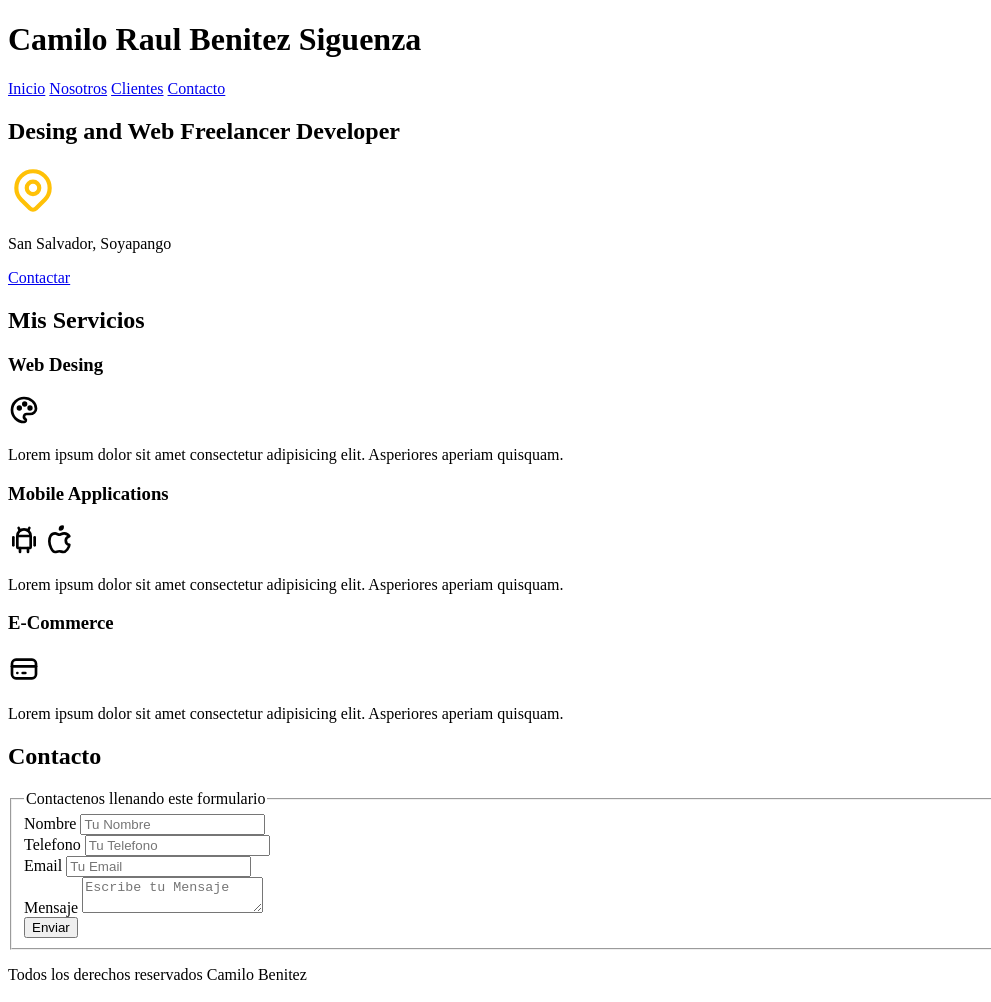
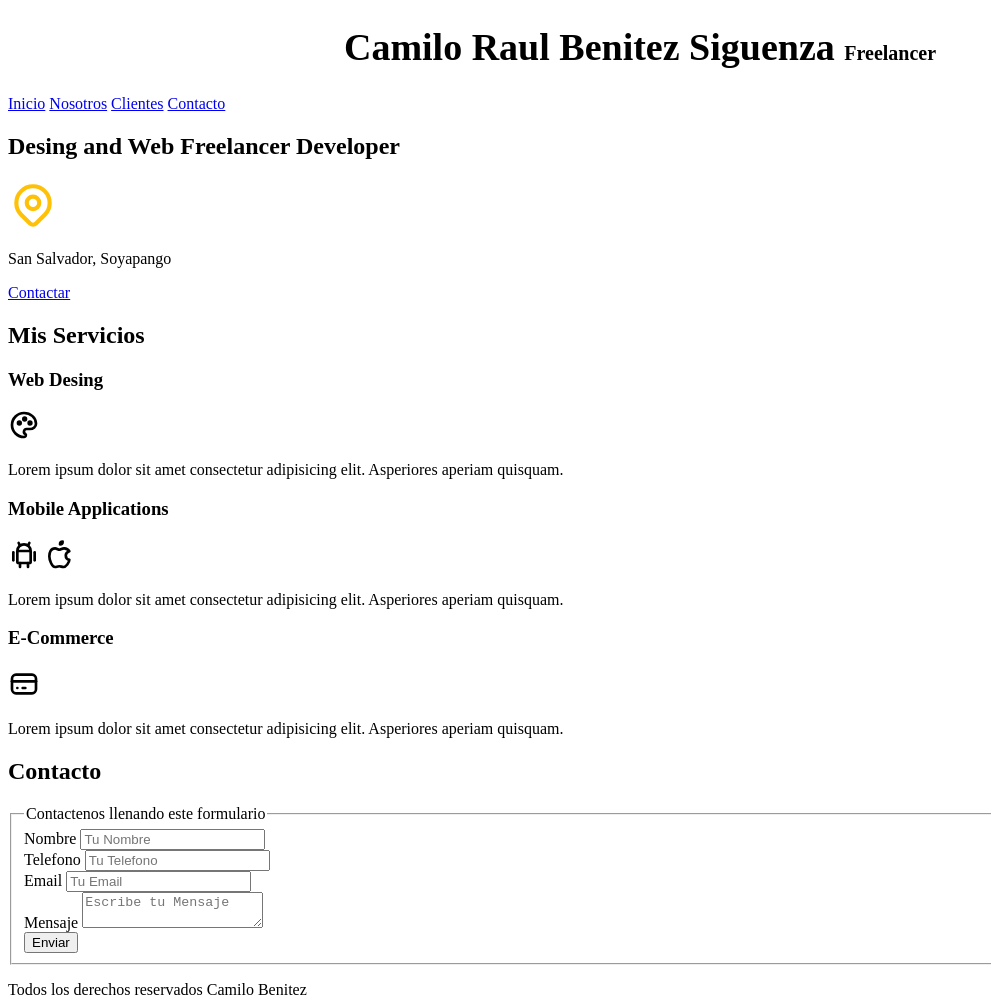
Before and after one commit to CRBS-10/CursoProgramacionWeb, a plain HTML site: page freelancer_inicio/index.html in a window 1280 px wide. Shown: the whole page, without its empty margins (0-991 px from the left). Drawn offline with Linux system fonts and the light colour scheme.

Commit message:
Continuacion de clases :zap:

```diff
--- /dev/null
+++ b/freelancer_inicio/css/styles.css
@@ -0,0 +1,25 @@
+html{
+    font-size: 62.5%;
+}
+
+body{
+    font-size: 16px;/* 1 rem es igual a 10px */
+}
+/* CON LOS PRIMEROS BLOQUES DE CODIGO PODEMOS ESCRIBIR EN REM EN VEZ DE PIXELES */
+
+/* REM HACE QUE SE ADAPTE A CUALQUIER DISPOSITIVO */
+h1{
+    /* valor */
+    text-align: center;
+    font-size: 3.8rem;
+
+}
+
+span{
+    /*
+    Todo esto son unidades de medidas
+    px - es el elemneto mas normal de medida
+    em - los em miden diferente, viene de la medida padre si se usa el span
+    rem - la unidad de medida para eso pixeles bajos*/
+    font-size: 2rem;
+}
--- a/freelancer_inicio/index.html
+++ b/freelancer_inicio/index.html
@@ -5,12 +5,33 @@
     <meta charset="UTF-8">
     <meta name="viewport" content="width=device-width, initial-scale=1.0">
     <title>Desing Freelancer</title>
+    <!-- esto hace que el archivo se mas rapido que es el PRELOAD -->
+     <!-- as -> solo indica los que es -->
+    <link rel="preload" href="css/styles.css" as="stytle">
+    <!-- Creando una hoja de estilo externa -->
+     <!-- rel es la relacion con el documento actual -->
+    <link href="css/styles.css" rel="stylesheet">
+
+    <!-- <style> esto es para darle estilo en el mismo css    </style> -->
+     <!-- El estilo siempre ira en head, Esto es un ejemplo de como hacerlo de forma manual desde el html -->
+     <!-- <style>
+        h1{
+            /* valor */
+            text-align: center;
+            color: brown;
+             /* Esta propiedad hace que todo sea mayuscula o minuscula */
+             /* tambien mencionar que esto funciona con mayusculas */
+            text-transform: uppercase;
+        }
+     </style> -->
+
 </head>
 <!-- si dejo un monton de espacios a html no le importa -->
 <body>
     <header>
         <!-- las H se ajustan de acuerdo a que es as importante y llegan hasta H6 -->
-        <h1>Camilo Raul Benitez Siguenza</h1>
+         <!-- span es una etiqueta para partir el efecto de la etiqueta mayor -->
+        <h1>Camilo Raul Benitez Siguenza <span>Freelancer</span></h1>
     </header>
 
     <!-- aqui ira el menu de navegacion -->
```
Also changed, not shown: freelancer_inicio/Cliente.html (+5 -0 lines), freelancer_inicio/Contacto.html (+6 -0 lines), freelancer_inicio/Nosotros.html (+6 -0 lines).
